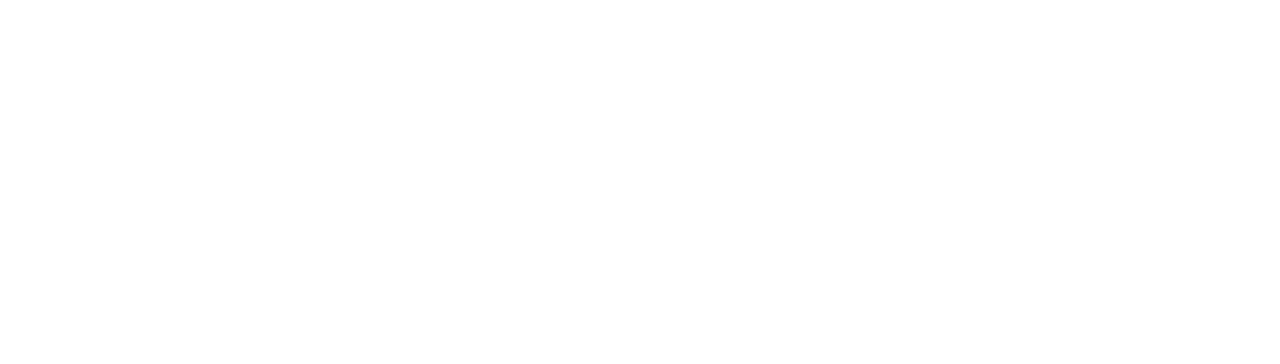
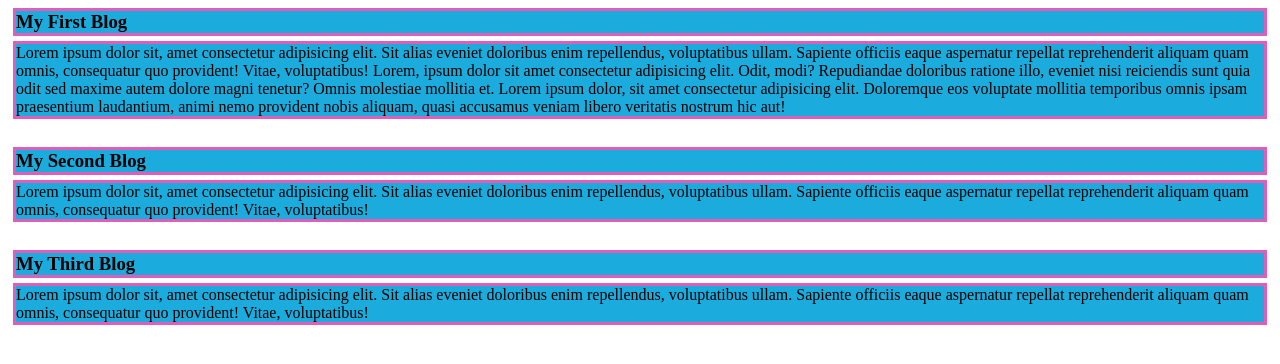
Before and after one commit to adityasaha08/my-simple-website, a plain HTML site: page index.html in a window 1280 px wide. Drawn offline with Linux system fonts and the light colour scheme.

Commit message:
blogs added

```diff
--- a/index.html
+++ b/index.html
@@ -4,8 +4,23 @@
     <meta charset="UTF-8">
     <meta name="viewport" content="width=device-width, initial-scale=1.0">
     <title>My Simple Website</title>
+    <link rel="stylesheet" href="styles.css">
 </head>
 <body>
+    <div>
+        <h3>My First Blog</h3>
+        <p>Lorem ipsum dolor sit, amet consectetur adipisicing elit. Sit alias eveniet doloribus enim repellendus, voluptatibus ullam. Sapiente officiis eaque aspernatur repellat reprehenderit aliquam quam omnis, consequatur quo provident! Vitae, voluptatibus!
+            Lorem, ipsum dolor sit amet consectetur adipisicing elit. Odit, modi? Repudiandae doloribus ratione illo, eveniet nisi reiciendis sunt quia odit sed maxime autem dolore magni tenetur? Omnis molestiae mollitia et.
+            Lorem ipsum dolor, sit amet consectetur adipisicing elit. Doloremque eos voluptate mollitia temporibus omnis ipsam praesentium laudantium, animi nemo provident nobis aliquam, quasi accusamus veniam libero veritatis nostrum hic aut!
+        </p>
+        <br>
+        <h3>My Second Blog</h3>
+        <p>Lorem ipsum dolor sit, amet consectetur adipisicing elit. Sit alias eveniet doloribus enim repellendus, voluptatibus ullam. Sapiente officiis eaque aspernatur repellat reprehenderit aliquam quam omnis, consequatur quo provident! Vitae, voluptatibus!</p>
+        <br>
+        <h3>My Third Blog</h3>
+        <p>Lorem ipsum dolor sit, amet consectetur adipisicing elit. Sit alias eveniet doloribus enim repellendus, voluptatibus ullam. Sapiente officiis eaque aspernatur repellat reprehenderit aliquam quam omnis, consequatur quo provident! Vitae, voluptatibus!</p>
+        <br>
 
+    </div>
 </body>
 </html>
--- /dev/null
+++ b/styles.css
@@ -0,0 +1,17 @@
+*{
+    /* margin: 0px; */
+
+}
+p,h3{
+    background-color:rgb(27, 171, 220);
+    border: 3px solid rgb(224, 94, 185);
+    margin: 5px;
+    /* max-width: 200px; */
+    /* max-height: 100px; */
+}
+/* h3{
+    border-bottom: 0px;
+}
+p{
+    border-top: 0px;
+} */
```
